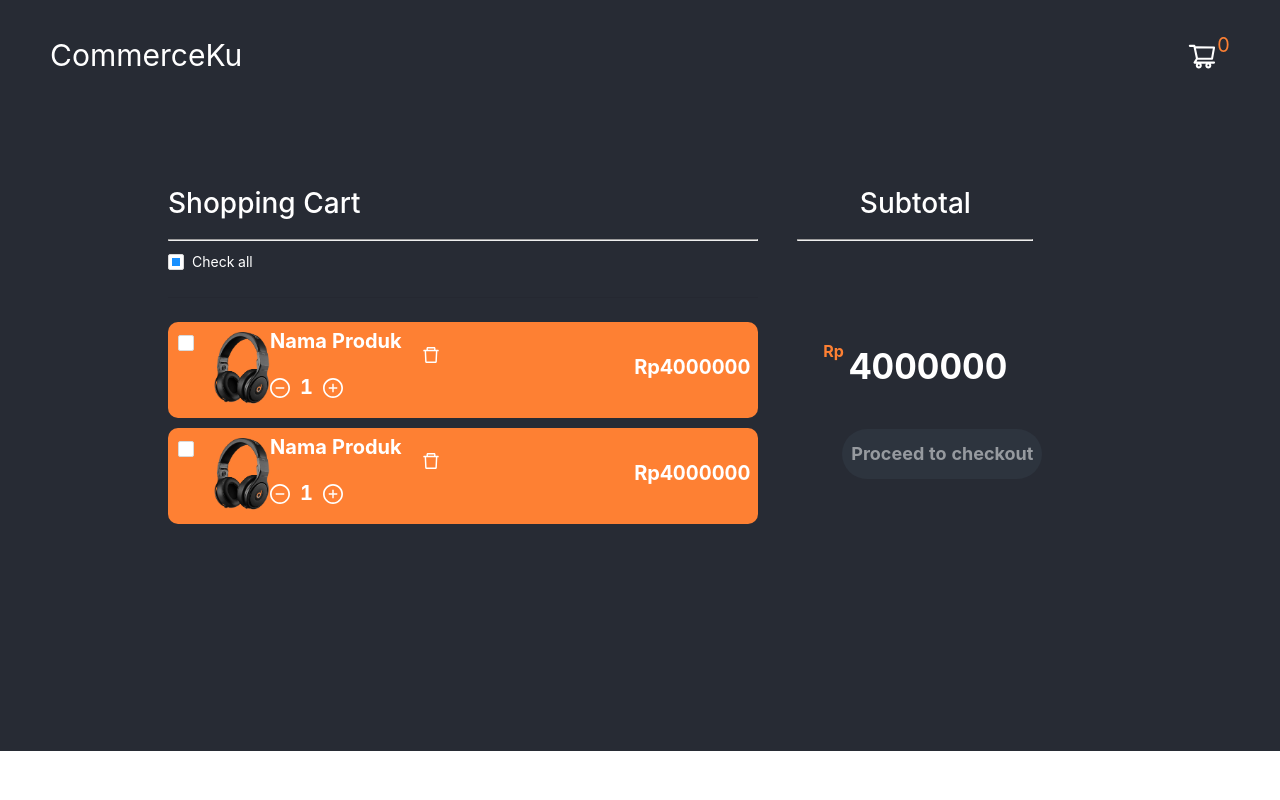
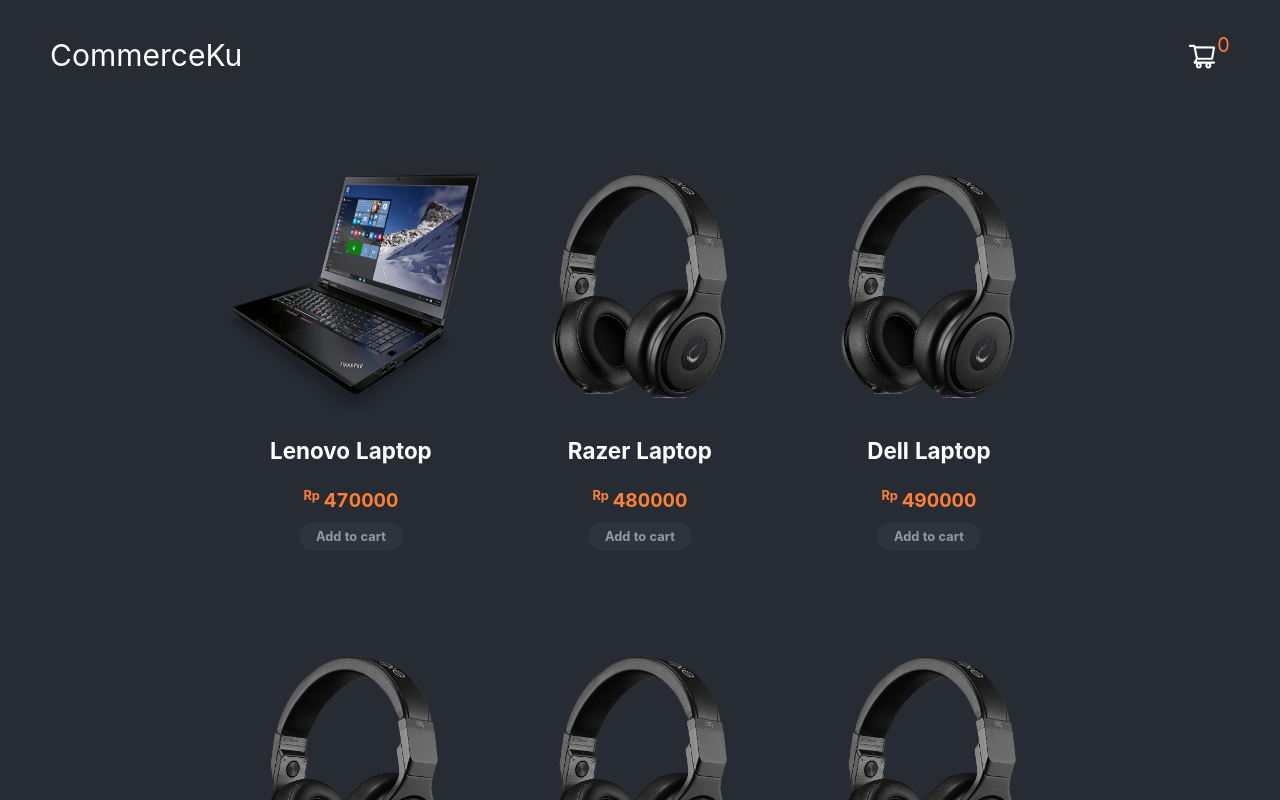
Before and after one commit to alfaritsi21/commerceku, a React (Create React App) app: page / in a window 1280 px wide. Shown: the top 800 px of the page. Built offline with nearby package versions, Linux system fonts and the light colour scheme; a web font is replaced by a local one.

Commit message:
update: customize product list into App and connect product dtail into data

```diff
--- a/src/App.js
+++ b/src/App.js
@@ -1,20 +1,61 @@
+import React, { useState } from 'react';
+
 import './App.css';
 import './App.scss';
 import 'antd/dist/antd.css';
 import Header from "./components/Header";
-// import ProductList from "./components/ProductList";
-// import ProductDetail from "./components/ProductDetail";
+import ProductDetail from "./components/ProductDetail";
 import Cart from "./components/Cart";
+import product_card from "./data/product_data"
+
 
 
 
 function App() {
+
+  const [page, setPage] = useState(1);
+  const [itemDetail, setItemDetail] = useState();
+
+  const detailPage = (item) => {
+    setItemDetail(item)
+    setPage(2)
+  }
+
+
+
+  const listItems = product_card.map((item) =>
+    <div className="card" onClick={() => detailPage(item)} key={item.id}>
+      <div className="card_img">
+        <img className="img" src={item.thumb} alt="images" />
+      </div>
+      <div className="card_header">
+        <h2>{item.product_name}</h2>
+        <p className="price"><span>{item.currency}</span>{item.price}</p>
+        <div className="btn">Add to cart</div>
+      </div>
+    </div>
+  )
+
+
   return (
     <div className="container">
       <Header />
-      {/* <ProductList /> */}
-      {/* <ProductDetail /> */}
-      <Cart />
+
+      {
+        page === 1 && <div className="main_content">
+          {listItems}
+        </div>
+      }
+
+      {
+        page === 2 && <ProductDetail detail={itemDetail} />
+
+      }
+
+      {
+        page === 3 && <Cart />
+      }
+
     </div>
   );
 }
--- a/src/components/ProductDetail.js
+++ b/src/components/ProductDetail.js
@@ -1,7 +1,9 @@
 import React from 'react'
 import { Row, Col, Image } from 'antd';
 
-const ProductDetail = () => {
+const ProductDetail = ({ detail }) => {
+
+
   return (
     <div className="main_detail">
       <Row>
@@ -9,7 +11,7 @@ const ProductDetail = () => {
           <div className="card_img_detail">
             <Image.PreviewGroup>
               <Image className="img-detail"
-                src="./images/6.png"
+                src={detail.thumb}
               />
             </Image.PreviewGroup>
           </div>
@@ -19,9 +21,9 @@ const ProductDetail = () => {
             <h1>Product Details</h1>
             <hr />
             <div className="detail_header">
-              <p className="product_name">Nama Produk</p>
-              <p className="product_price"><span>Rp</span>4000000</p>
-              <p className="product_description">Lorem Ipsum is simply dummy text of the printing and typesetting industry. Lorem Ipsum has been the industry's standard dummy text ever since the 1500s, when an unknown printer took a galley of type and scrambled it to make a type specimen book. It has survived not only five centuries, but also the leap into electronic typesetting, remaining essentially unchanged. It was popularised in the 1960s with the release of Letraset sheets containing Lorem Ipsum passages, and more recently with desktop publishing software like Aldus PageMaker including versions of Lorem Ipsum.</p>
+              <p className="product_name">{detail.product_name}</p>
+              <p className="product_price"><span>{detail.currency}</span>{detail.price}</p>
+              <p className="product_description">{detail.description}</p>
               <div className="btn">Add to cart</div>
             </div>
           </div>
--- a/src/data/product_data.js
+++ b/src/data/product_data.js
@@ -2,15 +2,15 @@ const product_card = [
   {
     id: 1,
     product_name: "Lenovo Laptop",
-    description: "Hands-free, Hads-on Music Experience",
+    description: "Description Lenovo Laptop Lorem Ipsum is simply dummy text of the printing and typesetting industry. Lorem Ipsum has been the industry's standard dummy text ever since the 1500s, when an unknown printer took a galley of type and scrambled it to make a type specimen book. It has survived not only five centuries, but also the leap into electronic typesetting, remaining essentially unchanged. It was popularised in the 1960s with the release of Letraset sheets containing Lorem Ipsum passages, and more recently with desktop publishing software like Aldus PageMaker including versions of Lorem Ipsum.",
     price: 470000,
     currency: "Rp",
-    thumb: "./images/6.png"
+    thumb: "./images/1.png"
   },
   {
     id: 2,
     product_name: "Razer Laptop",
-    description: "Hands-free, Hads-on Music Experience",
+    description: "Description Razer Laptop Lorem Ipsum is simply dummy text of the printing and typesetting industry. Lorem Ipsum has been the industry's standard dummy text ever since the 1500s, when an unknown printer took a galley of type and scrambled it to make a type specimen book. It has survived not only five centuries, but also the leap into electronic typesetting, remaining essentially unchanged. It was popularised in the 1960s with the release of Letraset sheets containing Lorem Ipsum passages, and more recently with desktop publishing software like Aldus PageMaker including versions of Lorem Ipsum.",
     price: 480000,
     currency: "Rp",
     thumb: "./images/6.png"
@@ -18,7 +18,7 @@ const product_card = [
   {
     id: 3,
     product_name: "Dell Laptop",
-    description: "Hands-free, Hads-on Music Experience",
+    description: "Description Dell Laptop Lorem Ipsum is simply dummy text of the printing and typesetting industry. Lorem Ipsum has been the industry's standard dummy text ever since the 1500s, when an unknown printer took a galley of type and scrambled it to make a type specimen book. It has survived not only five centuries, but also the leap into electronic typesetting, remaining essentially unchanged. It was popularised in the 1960s with the release of Letraset sheets containing Lorem Ipsum passages, and more recently with desktop publishing software like Aldus PageMaker including versions of Lorem Ipsum.",
     price: 490000,
     currency: "Rp",
     thumb: "./images/6.png"
@@ -26,7 +26,7 @@ const product_card = [
   {
     id: 4,
     product_name: "Beats Pro",
-    description: "Hands-free, Hads-on Music Experience",
+    description: "Description Beats Pro Lorem Ipsum is simply dummy text of the printing and typesetting industry. Lorem Ipsum has been the industry's standard dummy text ever since the 1500s, when an unknown printer took a galley of type and scrambled it to make a type specimen book. It has survived not only five centuries, but also the leap into electronic typesetting, remaining essentially unchanged. It was popularised in the 1960s with the release of Letraset sheets containing Lorem Ipsum passages, and more recently with desktop publishing software like Aldus PageMaker including versions of Lorem Ipsum.",
     price: 470000,
     currency: "Rp",
     thumb: "./images/6.png"
@@ -34,7 +34,7 @@ const product_card = [
   {
     id: 5,
     product_name: "Beats Red",
-    description: "Hands-free, Hads-on Music Experience",
+    description: "Description Beats Red Lorem Ipsum is simply dummy text of the printing and typesetting industry. Lorem Ipsum has been the industry's standard dummy text ever since the 1500s, when an unknown printer took a galley of type and scrambled it to make a type specimen book. It has survived not only five centuries, but also the leap into electronic typesetting, remaining essentially unchanged. It was popularised in the 1960s with the release of Letraset sheets containing Lorem Ipsum passages, and more recently with desktop publishing software like Aldus PageMaker including versions of Lorem Ipsum.",
     price: 480000,
     currency: "Rp",
     thumb: "./images/6.png"
@@ -42,7 +42,7 @@ const product_card = [
   {
     id: 6,
     product_name: "Beats Premium",
-    description: "Hands-free, Hads-on Music Experience",
+    description: "Description Beats Premium Lorem Ipsum is simply dummy text of the printing and typesetting industry. Lorem Ipsum has been the industry's standard dummy text ever since the 1500s, when an unknown printer took a galley of type and scrambled it to make a type specimen book. It has survived not only five centuries, but also the leap into electronic typesetting, remaining essentially unchanged. It was popularised in the 1960s with the release of Letraset sheets containing Lorem Ipsum passages, and more recently with desktop publishing software like Aldus PageMaker including versions of Lorem Ipsum.",
     price: 490000,
     currency: "Rp",
     thumb: "./images/6.png"
```
Also changed, not shown: src/components/ProductList.js (deleted, +0 -28 lines).
